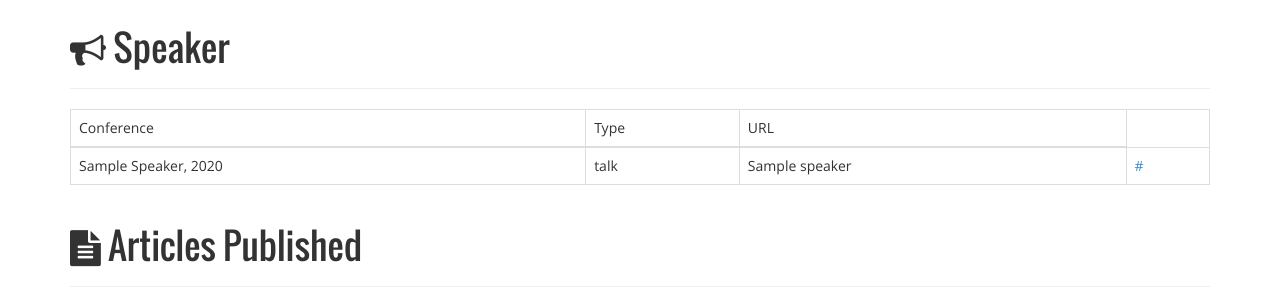
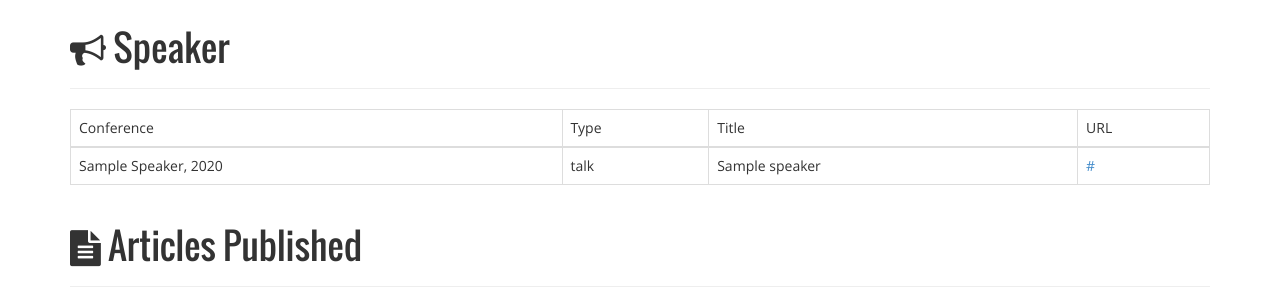
Before and after one commit to amfoss/club-website-2017, a Django app: a page that uses templates/register/profile.html in a window 1280 px wide. Shown: the part 635-935 px from the top of the page. Run offline with Django 3.2, Linux system fonts and the light colour scheme; tables that the repository leaves empty hold one stand-in row (values such as "Sample post"); parts of the project's set-up code (start-up, migrations or seed data) failed here and were passed over; some libraries are stand-ins or nearby versions.

Commit message:
Fix Profile::Speaker table

```diff
--- a/templates/register/profile.html
+++ b/templates/register/profile.html
@@ -167,6 +167,7 @@ Login page
             <tr>
                 <td>Conference</td>
                 <td>Type</td>
+                <td>Title</td>
                 <td>URL</td>
             </tr>
         </thead>
```
